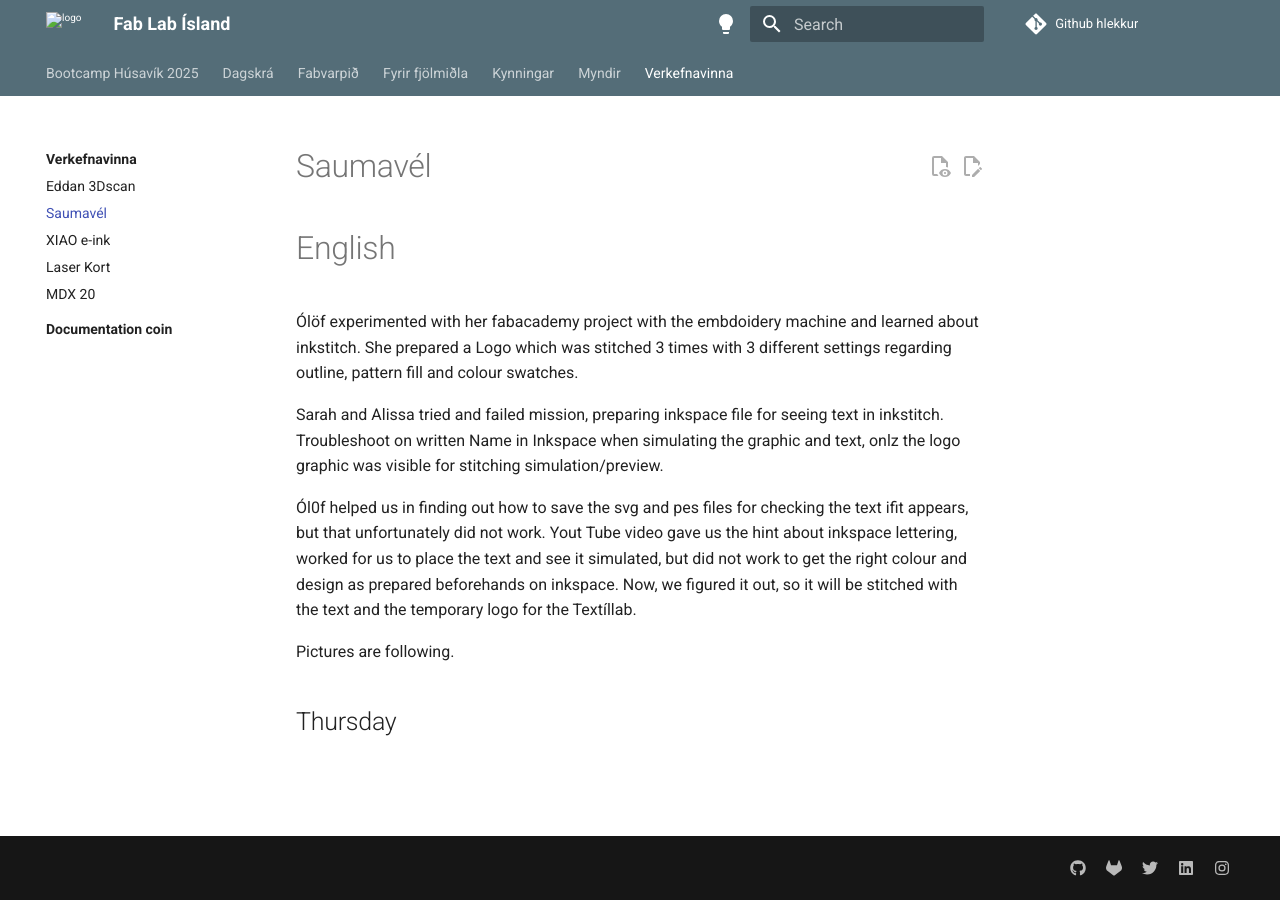
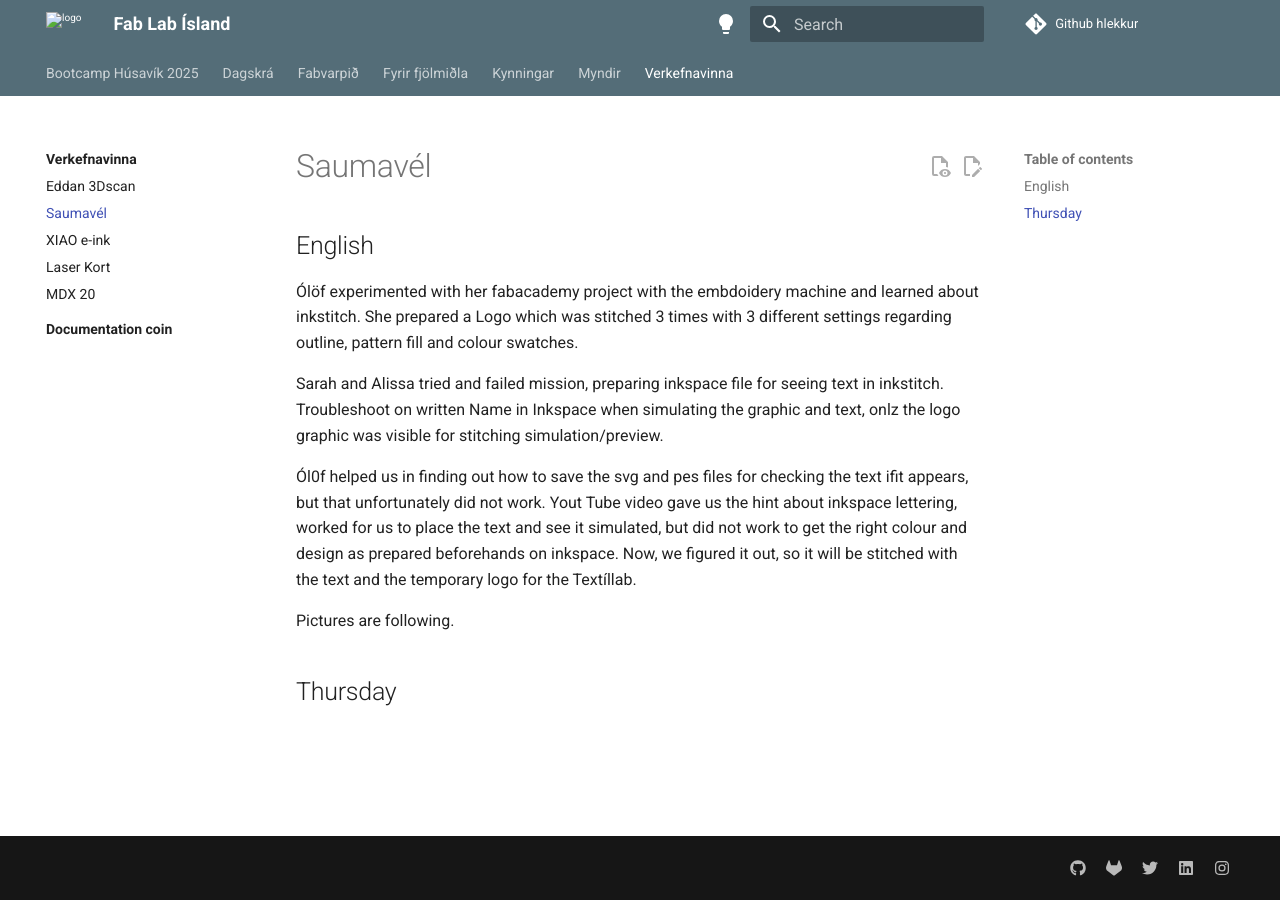
Before and after one commit to Fab-Lab-Island/fli-bootcamp-2025, an MkDocs documentation site: the page built from docs/verkefnavinna/Saumavel.md, in a window 1280 px wide. Built offline with MkDocs 1.6.1 and Material for MkDocs 9.7.7, drawn with Linux system fonts in a browser that asks for light colours; comment, search, counter and statistics services are not loaded.

Commit message:
Update Saumavel.md

```diff
--- a/docs/verkefnavinna/Saumavel.md
+++ b/docs/verkefnavinna/Saumavel.md
@@ -1,5 +1,5 @@
 # Saumavél
-# English
+## English
 Ólöf experimented with her fabacademy project with the embdoidery machine and learned about inkstitch. She prepared a Logo which was stitched 3 times with 3 different settings regarding outline, pattern fill and colour swatches.
 
 Sarah and Alissa tried and failed mission, preparing inkspace file for seeing text in inkstitch. Troubleshoot on written Name in Inkspace when simulating the graphic and text, onlz the logo graphic was visible for stitching simulation/preview.
```
